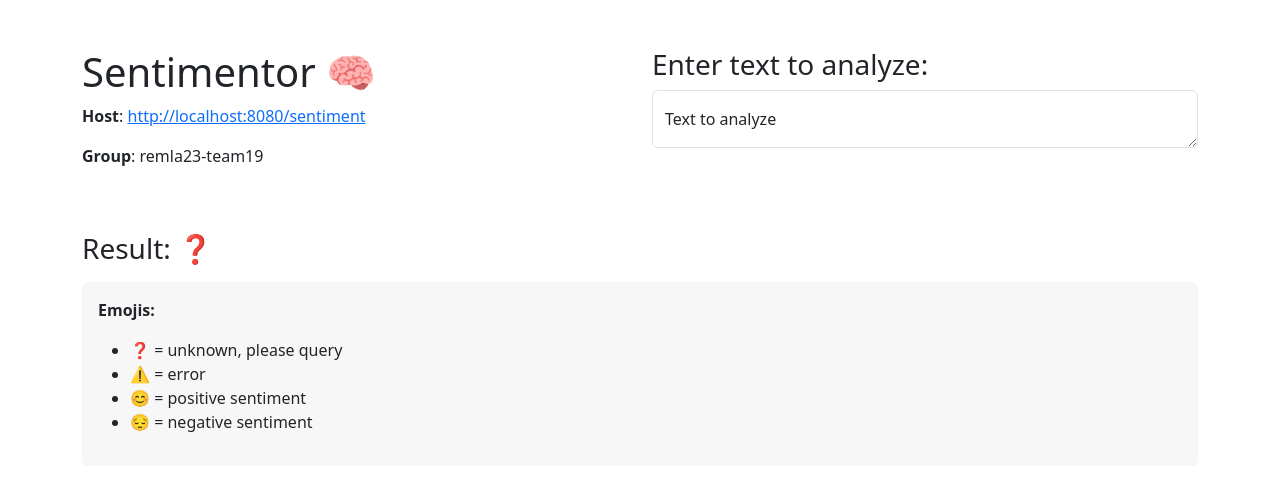
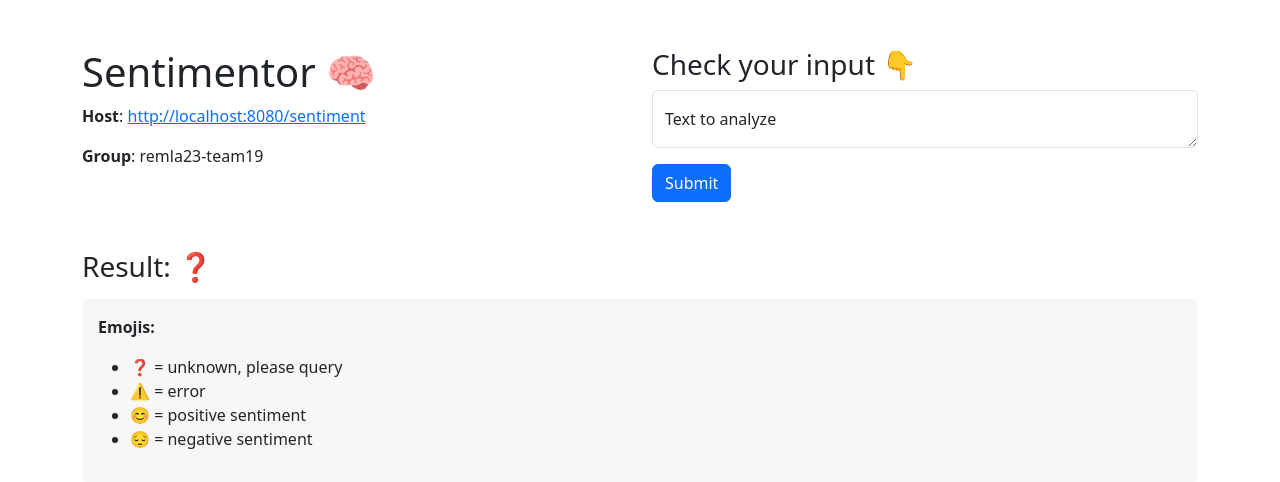
Before and after one commit to remla23-team19/app, a Flask app: page / in a window 1280 px wide. Shown: the top 482 px of the page. Run offline with Flask 3, Linux system fonts and the light colour scheme.

Commit message:
Add button instead of dynamic queries

```diff
--- a/static/logic.js
+++ b/static/logic.js
@@ -1,7 +1,9 @@
+const queryForm = document.getElementById("query-form");
 const queryInput = document.getElementById("predict");
 const resultDiv = document.getElementById("result");
 
-queryInput.addEventListener("input", function(event) {
+queryForm.addEventListener("submit", function(event) {
+    event.preventDefault();
     let queryValue = queryInput.value.trim();
     if (queryValue) {
         query();
@@ -9,7 +11,7 @@ queryInput.addEventListener("input", function(event) {
 });
 
 async function query() {
-    console.log("Querying");
+    console.log("Querying the model with input: " + queryInput.value);
     const response = await fetch("/predict", {
         method: "POST",
         body: new FormData(document.querySelector("form"))
@@ -18,12 +20,14 @@ async function query() {
     console.log(data);
     let resultDiv = document.getElementById("result");
     if (data === null) {
-        resultDiv.innerHTML = "⚠️";
-    } else if (data['sentiment'] > 0) {
+        resultDiv.innerHTML = "⚠️ </br> </br> <h6>Error: null response</h6>";
+    } else if ('sentiment' in data && data['sentiment'] > 0) {
         resultDiv.innerHTML = "😊";
-    } else if (data['sentiment'] <= 0) {
+    } else if ('sentiment' in data && data['sentiment'] <= 0) {
         resultDiv.innerHTML = "😞";
+    } else if ('error' in data) {
+        resultDiv.innerHTML = "⚠️ </br> </br> <h6>Error: " + data['error'] + "</h6>";
     } else {
-        resultDiv.innerHTML = "⚠️";
+        resultDiv.innerHTML = "⚠️ (Error)";
     }
 }
--- a/templates/index.html
+++ b/templates/index.html
@@ -16,12 +16,13 @@
                 <p><b>Group</b>: remla23-team19</p>
             </div>
             <div class="col-12 col-md-6">
-                <h3>Enter text to analyze:</h3>
-                <form>
+                <h3>Check your input 👇</h3>
+                <form id="query-form">
                     <div class="form-floating mb-3">
                         <textarea class="form-control" id="predict" name="predict" rows="5" cols="20" placeholder="Enter text here"></textarea>
-                        <label for="query">Text to analyze</label>
+                        <label for="predict">Text to analyze</label>
                     </div>
+                    <button type="submit" class="btn btn-primary">Submit</button>
                 </form>
             </div>
         </div>
```
